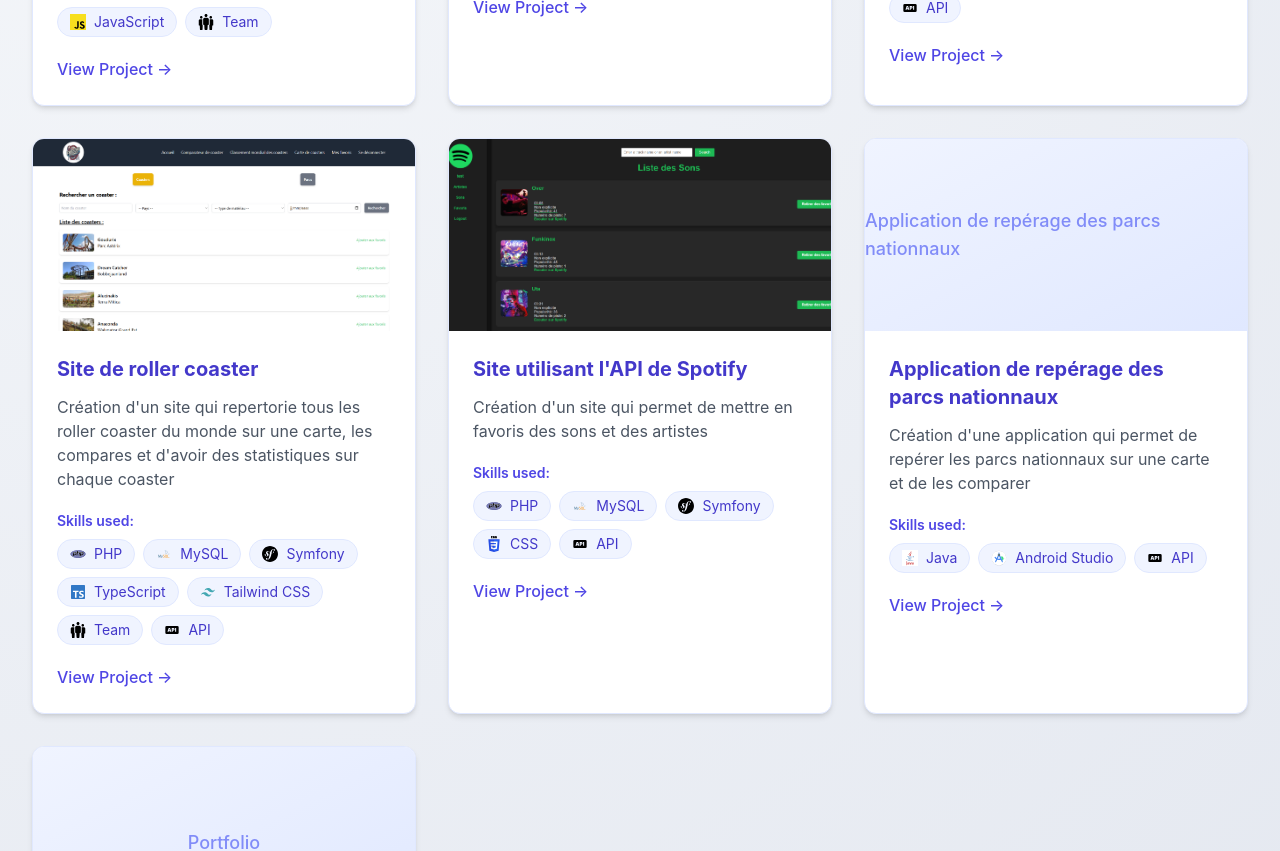
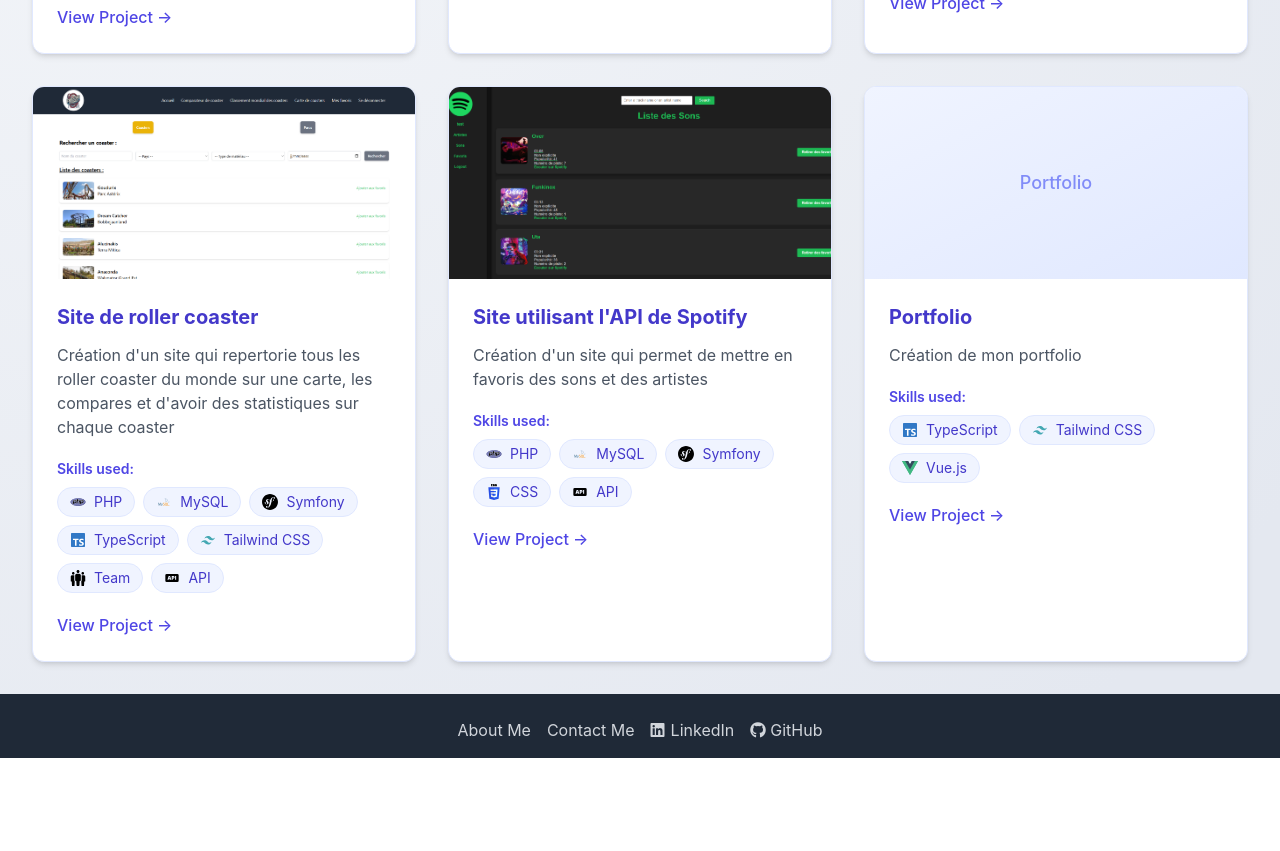
Before and after one commit to Papyquirush/portfolio, a Vue app: page /projects in a window 1280 px wide. Shown: the part 740-1591 px from the top of the page. After the commit the page ends 1498 px from the top, so only its background shows below. Built offline with nearby package versions, Linux system fonts and the light colour scheme.

Commit message:
feat(projectView): removed mobile

```diff
--- a/jsconfig.json
+++ b/jsconfig.json
@@ -1,5 +1,6 @@
 {
   "compilerOptions": {
+    "lib": ["es2016", "dom"],
     "paths": {
       "@/*": ["./src/*"]
     }
--- a/src/interface/projects.ts
+++ b/src/interface/projects.ts
@@ -82,22 +82,6 @@ export const projects = {
             )
         },
         {
-            id: "parcs",
-            title: "Application de repérage des parcs nationnaux",
-            description:
-                "Création d'une application qui permet de repérer les parcs nationnaux sur une carte et de les comparer",
-            logo: "",
-            context: "Application mobile développée dans le cadre d’un projet SIG sur mobile.",
-            contributions: [
-                "Sed ut perspiciatis unde omnis iste natus error sit.",
-                "Voluptatem accusantium doloremque laudantium.",
-                "Totam rem aperiam, eaque ipsa quae ab illo inventore.",
-            ],
-            skills: skills.skills.filter(skill =>
-                ["Android Studio", "Java", "API"].includes(skill.name)
-            )
-        },
-        {
             id: "portfolio",
             title: "Portfolio",
             description: "Création de mon portfolio",
```
